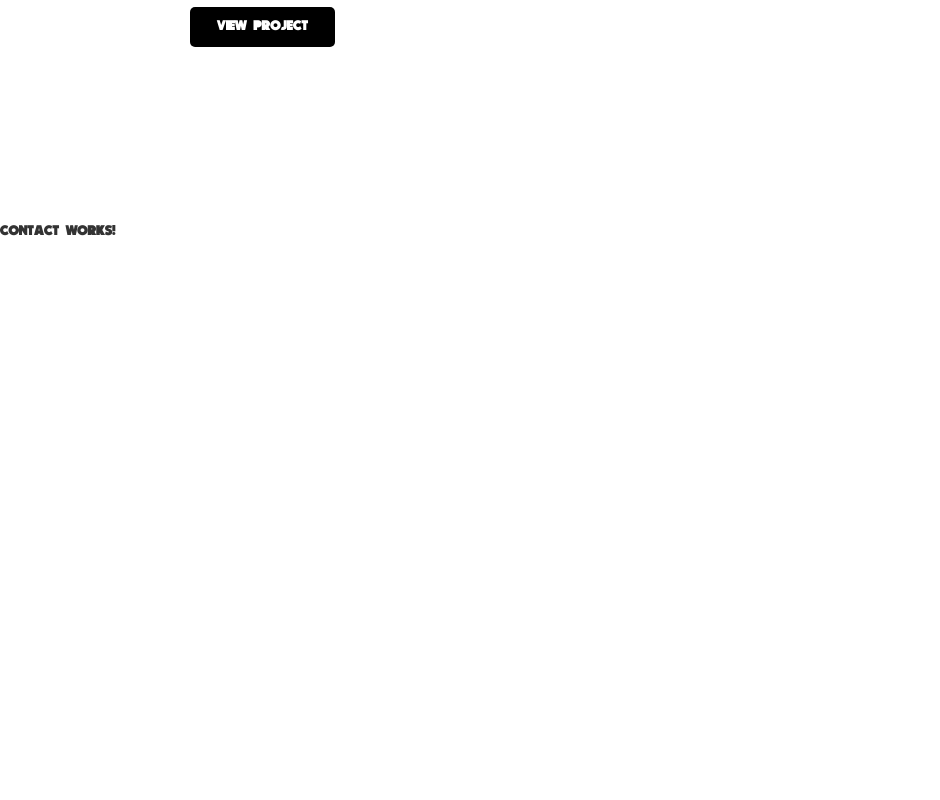
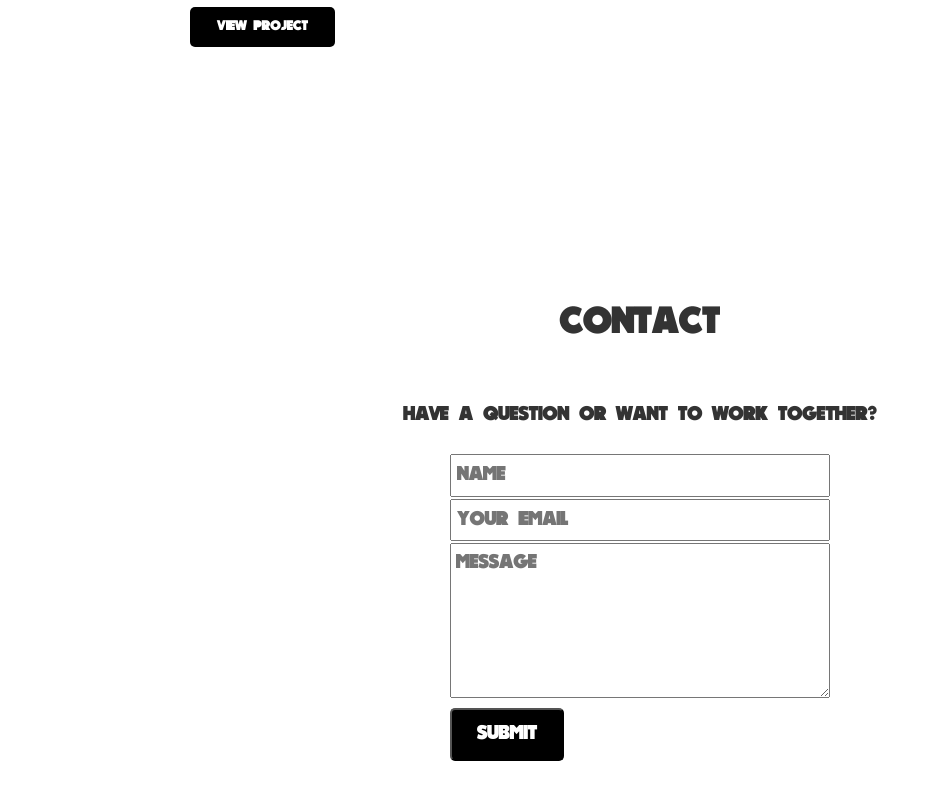
Before and after one commit to ollilaj/My-Website, an Angular app: page / in a window 1280 px wide. Shown: the part 2117-2917 px from the top of the page, without its empty margins (0-940 px from the left). Before the commit the page ends 2369 px from the top, so only its background shows below. Built offline with nearby package versions, Linux system fonts and the light colour scheme.

Commit message:
Added contact section. Started html of footer

```diff
--- a/src/app/app.module.ts
+++ b/src/app/app.module.ts
@@ -6,6 +6,7 @@ import { HeaderComponent } from './header/header.component';
 import { ProjectsComponent } from './projects/projects.component';
 import { AboutComponent } from './about/about.component';
 import { ContactComponent } from './contact/contact.component';
+import { FooterComponent } from './footer/footer.component';
 
 @NgModule({
   declarations: [
@@ -13,7 +14,8 @@ import { ContactComponent } from './contact/contact.component';
     HeaderComponent,
     ProjectsComponent,
     AboutComponent,
-    ContactComponent
+    ContactComponent,
+    FooterComponent
   ],
   imports: [
     BrowserModule
--- a/src/app/contact/contact.component.css
+++ b/src/app/contact/contact.component.css
@@ -0,0 +1,66 @@
+:host {
+  padding: 25px 0 100px 0;
+}
+:host #contact-container {
+  padding: 0 200px;
+}
+:host #contact-container #contact-title {
+  display: block;
+  text-align: center;
+  font-size: 38px;
+  margin: 50px 0;
+  font-weight: bold;
+}
+:host #contact-container #contact-intro {
+  display: block;
+  text-align: center;
+  font-size: 20px;
+}
+:host #contact-container #contact-form {
+  float: none;
+  margin: 25px auto;
+}
+:host #contact-container #contact-form #contact-name {
+  display: block;
+  width: 100%;
+  padding: 5px;
+  margin-bottom: 2px;
+  font-size: 20px;
+}
+:host #contact-container #contact-form #contact-email {
+  display: block;
+  width: 100%;
+  padding: 5px;
+  margin-bottom: 2px;
+  font-size: 20px;
+}
+:host #contact-container #contact-form #contact-message {
+  display: block;
+  width: 100%;
+  padding: 5px;
+  margin-bottom: 10px;
+  font-size: 20px;
+}
+:host #contact-container #contact-form #contact-submit {
+  display: inline-block;
+  font-size: 20px;
+  padding: 10px 25px;
+  border-radius: 5px;
+  background: black;
+  color: white;
+}
+@media (max-width: 1375px) {
+  :host #contact-container {
+    padding: 0 25px;
+  }
+}
+@media (max-width: 1200px) {
+  :host #contact-container {
+    padding: 0 50px;
+  }
+}
+@media (max-width: 992px) {
+  :host #contact-container {
+    padding: 0 25px;
+  }
+}
--- a/src/app/contact/contact.component.html
+++ b/src/app/contact/contact.component.html
@@ -1,3 +1,10 @@
-<p>
-  contact works!
-</p>
+<div id="contact-container">
+  <div id="contact-title">Contact</div>
+  <div id="contact-intro">Have a question or want to work together?</div>
+  <form id="contact-form" class="col-lg-offset-4 col-lg-4 col-md-offset-3 col-md-6 col-sm-offset-2 col-sm-8">
+    <input id="contact-name" type="text" placeholder="Name">
+    <input id="contact-email" type="text" placeholder="Your Email">
+    <textarea id="contact-message" type="text" placeholder="Message" rows="5"></textarea>
+    <input id="contact-submit" type="submit" value="Submit">
+  </form>
+</div>
--- /dev/null
+++ b/src/app/contact/contact.component.less
@@ -0,0 +1,79 @@
+:host {
+  padding: 25px 0 100px 0;
+
+  #contact-container {
+    padding: 0 200px;
+
+    #contact-title {
+      display: block;
+      text-align: center;
+      font-size: 38px;
+      margin: 50px 0;
+      font-weight: bold;
+    }
+    #contact-intro {
+      display: block;
+      text-align: center;
+      font-size: 20px;
+    }
+    #contact-form {
+      float: none;
+      margin: 25px auto;
+
+      #contact-name {
+        display: block;
+        width: 100%;
+        padding: 5px;
+        margin-bottom: 2px;
+        font-size: 20px;
+      }
+      #contact-email {
+        display: block;
+        width: 100%;
+        padding: 5px;
+        margin-bottom: 2px;
+        font-size: 20px;
+      }
+      #contact-message {
+        display: block;
+        width: 100%;
+        padding: 5px;
+        margin-bottom: 10px;
+        font-size: 20px;
+      }
+      #contact-submit {
+        display: inline-block;
+        font-size: 20px;
+        padding: 10px 25px;
+        border-radius: 5px;
+        background: black;
+        color: white;
+      }
+    }
+  }
+}
+
+@media (max-width: 1375px) {
+  :host {
+    #contact-container {
+      padding: 0 25px;
+    }
+  }
+}
+
+@media (max-width: 1200px) {
+  :host {
+    #contact-container {
+      padding: 0 50px;
+    }
+  }
+}
+
+@media (max-width: 992px) {
+  :host {
+    #contact-container {
+      padding: 0 25px;
+
+    }
+  }
+}
--- /dev/null
+++ b/src/app/footer/footer.component.css
@@ -0,0 +1,21 @@
+:host {
+  padding: 100px 0;
+}
+:host #footer-container {
+  padding: 0 200px;
+}
+@media (max-width: 1375px) {
+  :host #footer-container {
+    padding: 0 25px;
+  }
+}
+@media (max-width: 1200px) {
+  :host #footer-container {
+    padding: 0 50px;
+  }
+}
+@media (max-width: 992px) {
+  :host #footer-container {
+    padding: 0 25px;
+  }
+}
--- /dev/null
+++ b/src/app/footer/footer.component.html
@@ -0,0 +1,9 @@
+<div id="footer-container">
+  <div id="footer-item-container">
+    <div class="footer-item" *ngFor="let footerItem of footerItems">
+      <a href="{{footerItem.link}}">
+        <img src="{{footerItem.icon}}" />
+      </a>
+    </div>
+  </div>
+</div>
--- /dev/null
+++ b/src/app/footer/footer.component.less
@@ -0,0 +1,43 @@
+:host {
+  padding: 100px 0;
+
+  #footer-container {
+    padding: 0 200px;
+
+    #footer-item-container {
+
+      .footer-item {
+        a {
+          img {
+
+          }
+        }
+      }
+    }
+  }
+}
+
+@media (max-width: 1375px) {
+  :host {
+    #footer-container {
+      padding: 0 25px;
+    }
+  }
+}
+
+@media (max-width: 1200px) {
+  :host {
+    #footer-container {
+      padding: 0 50px;
+    }
+  }
+}
+
+@media (max-width: 992px) {
+  :host {
+    #footer-container {
+      padding: 0 25px;
+
+    }
+  }
+}
--- /dev/null
+++ b/src/app/footer/footer.component.ts
@@ -0,0 +1,23 @@
+import { Component, OnInit } from '@angular/core';
+
+@Component({
+  selector: 'app-footer',
+  templateUrl: './footer.component.html',
+  styleUrls: ['./footer.component.css']
+})
+export class FooterComponent implements OnInit {
+
+  public footerItems = [];
+
+  constructor() { }
+
+  ngOnInit() {
+    this.footerItems = [
+      {
+        "icon": "",
+        "link": ""
+      }
+    ]
+  }
+
+}
```
